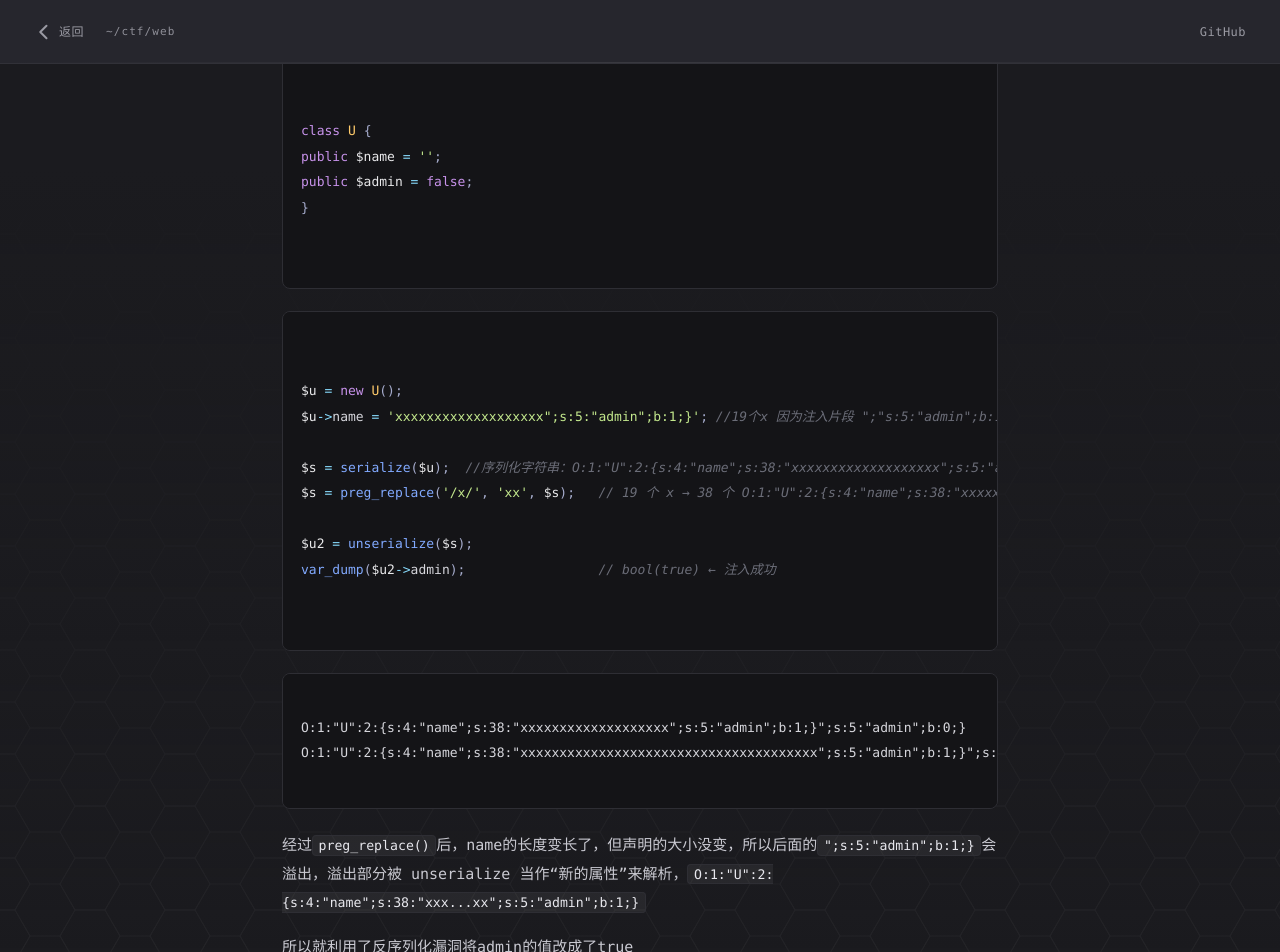
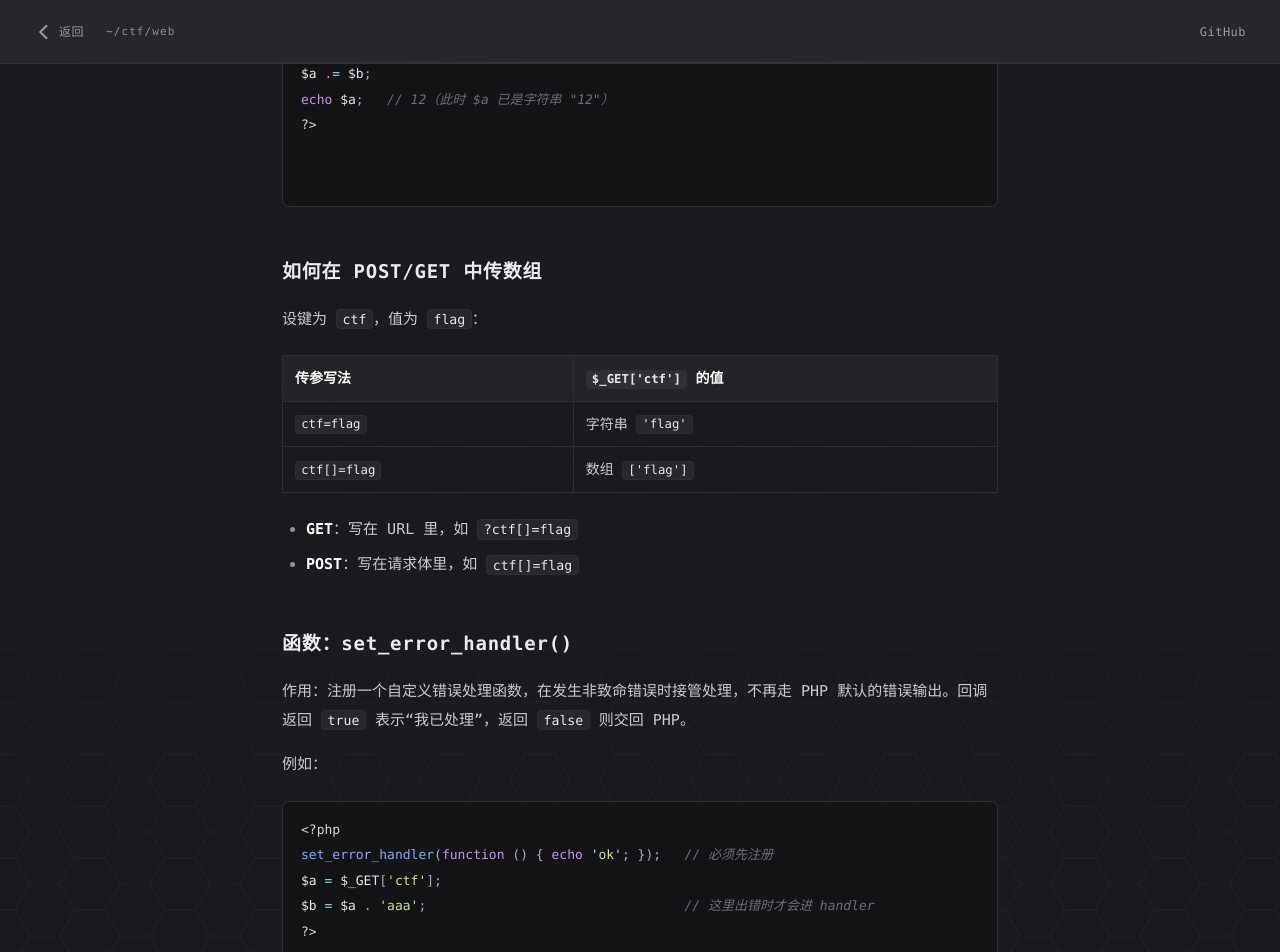
Before and after one commit to Min-2233/Min-2233.github.io, a Jekyll site: the page built from ctf/web/php相关漏洞.md, in a window 1280 px wide and 1400 px high, scrolled down 484 px. Shown: the top 952 px of the window. Built offline with Jekyll 4.4.1, drawn with Linux system fonts in a browser that asks for light colours; some of the changed text lies outside the part shown.

Commit message:
Update php相关漏洞.md

````diff
--- a/ctf/web/php相关漏洞.md
+++ b/ctf/web/php相关漏洞.md
@@ -2,6 +2,68 @@
 title: PHP 相关漏洞
 date: 2026-11-20
 ---
+
+# PHP 笔记：连接符、数组传参、set_error_handler()
+
+创建时间：2026-11-21
+
+## . 连接符
+
+```php
+
+
+<?php
+$a = 1;
+$b = 2;
+$a .= $b;
+echo $a;   // 12（此时 $a 已是字符串 "12"）
+?>
+
+
+```
+
+## 如何在 POST/GET 中传数组
+
+
+设键为 `ctf`，值为 `flag`：
+
+
+| 传参写法 | `$_GET['ctf']` 的值 |
+| --- | --- |
+| `ctf=flag` | 字符串 `'flag'` |
+| `ctf[]=flag` | 数组 `['flag']` |
+
+- **GET**：写在 URL 里，如 `?ctf[]=flag`
+- **POST**：写在请求体里，如 `ctf[]=flag`
+
+## 函数：set_error_handler()
+
+作用：注册一个自定义错误处理函数，在发生非致命错误时接管处理，不再走 PHP 默认的错误输出。回调返回 `true` 表示“我已处理”，返回 `false` 则交回 PHP。
+
+例如：
+
+```php
+<?php
+set_error_handler(function () { echo 'ok'; });   // 必须先注册
+$a = $_GET['ctf'];
+$b = $a . 'aaa';                                 // 这里出错时才会进 handler
+?>
+```
+
+如果传入的参数是数组，那么 `$a . 'aaa'` 就会报错，因为数组不能隐式转换成字符串（`Array to string conversion`）。
+
+除了 `E_ERROR`（致命错误）、`E_PARSE`（语法错误）、`E_CORE_ERROR`、`E_CORE_WARNING`、`E_COMPILE_ERROR`、`E_COMPILE_WARNING` 这 6 种，其他报错都会触发 `set_error_handler()` 里的 `echo 'ok'`。
+
+
+
+## 例题 [Dest0g3 520迎新赛]EasyPHP
+
+![2026-11-21](https://cdn.jsdelivr.net/gh/Min-2233/min-2233-imag@main/2026_11_21.png)
+
+观察源码就知道正常情况下过不了if的，所以只能利用 `set_error_handler()`中的方法，打印出flag。
+
+- **解题思路**：在传参时传入`ctf[]=1` 由于数组和flag连通会报错，触发`set_error_handler()`那么就顺利打印出flag了。
+
 
 # php反序列化字符串逃逸
 
````
